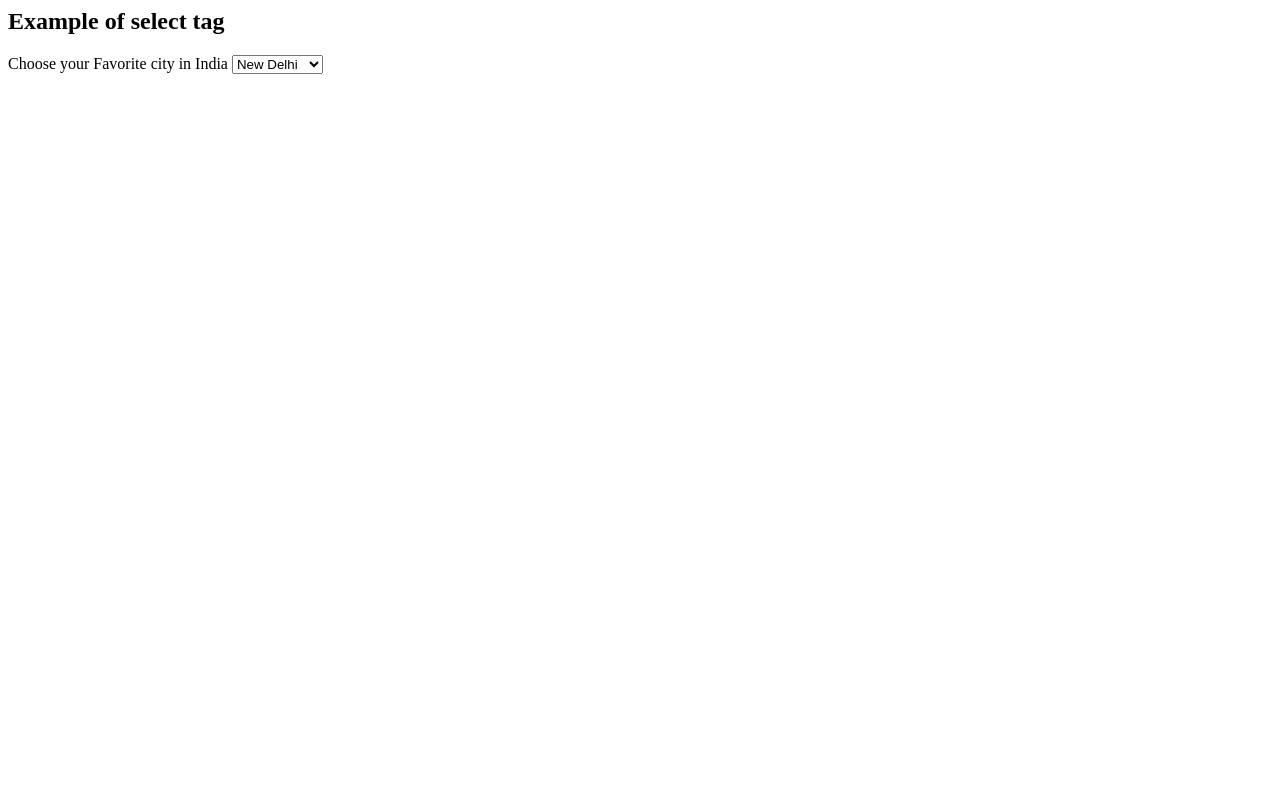
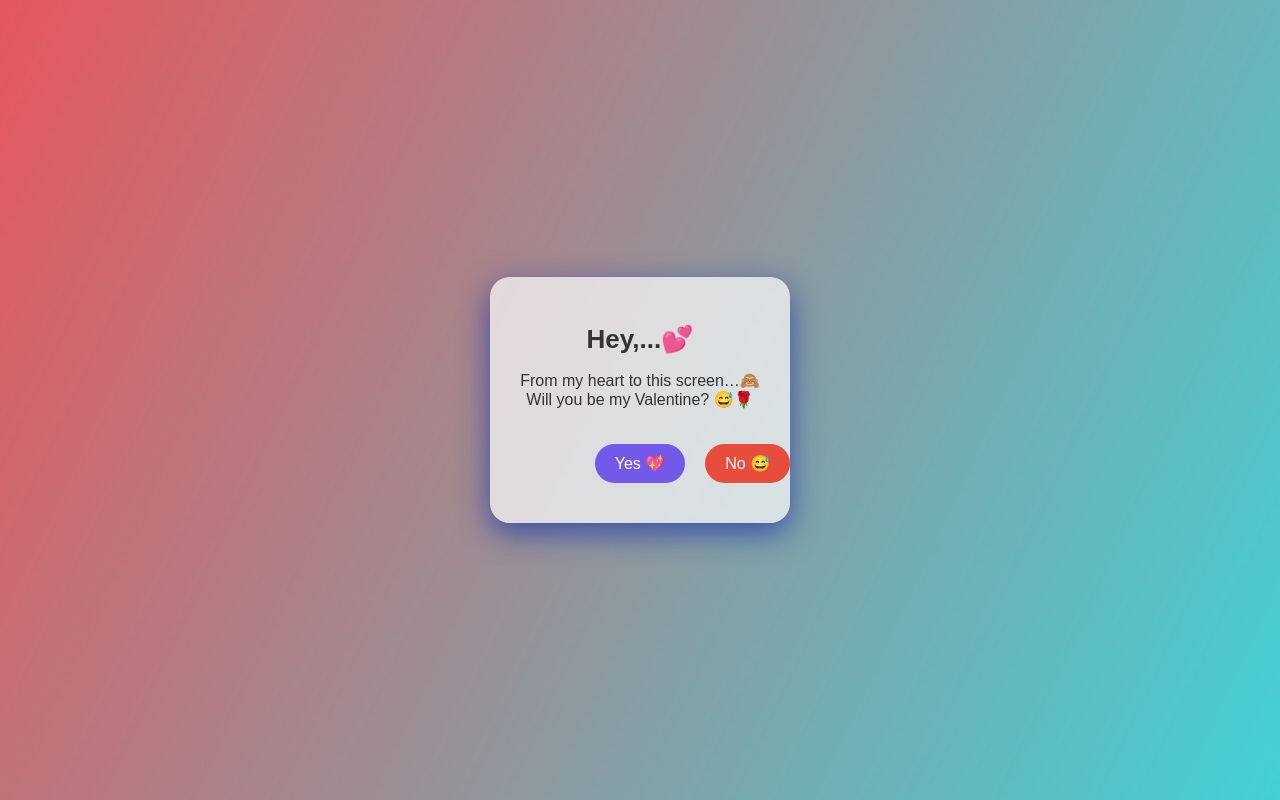
Before and after one commit to lavie50/Parfaite, a plain HTML site: page select.html in a window 1280 px wide. Drawn offline with Linux system fonts and the light colour scheme.

Commit message:
updated
valentines

```diff
--- a/select.html
+++ b/select.html
@@ -1,20 +1,92 @@
-<html>
-<head><title>HTML select Tag</title></head>
+<!DOCTYPE html>
+<html lang="en">
+<head>
+<meta charset="UTF-8">
+<title>Be My Valentine 💖</title>
+<meta name="viewport" content="width=device-width, initial-scale=1.0">
+<style>
+body {
+font-family: Arial, sans-serif;
+background: linear-gradient(115deg, #e6565d, #42d1d6);
+height: 100vh;
+display: flex;
+justify-content: center;
+align-items: center;
+margin: 0;
+color: white;
+text-align: center;
+}
+.card {
+background: rgba(255, 255, 255, 0.692);
+color: #333;
+padding: 30px;
+border-radius: 20px;
+max-width: 320px;
+box-shadow: 0 10px 30px rgba(23, 50, 172, 0.719);
+}
+h1 {
+font-size: 26px;
+margin-bottom: 10px;
+}
+p {
+font-size: 16px;
+margin-bottom: 25px;
+}
+button {
+font-size: 16px;
+padding: 10px 20px;
+border: none;
+border-radius: 30px;
+cursor: pointer;
+margin: 10px;
+}
+#yes {
+background: #7359e9;
+color: white;
+}
+#no {
+background: #e74c3c;
+color: white;
+position: absolute;
+}
+</style>
+</head>
 <body>
- <h2>Example of select tag</h2>
- <form>
- 	<label>Choose your Favorite city in India</label>
- 	<select>
- 		<option>New Delhi</option>
- 		<option>Indore</option>
- 		<option>Jaipur</option>
- 		<option>Jodhpur</option>
- 		<option>Chandigarh</option>
- 		<option>Mumbai</option>
- 		<option>Bengaluru</option>
- 		<option>Lucknow</option>
- 		<option>Amritsar</option>
-  </select>
- </form>
+<div class="card">
+<h1>Hey,...💕</h1>
+<p>
+From my heart to this screen…🙈<br>
+Will you be my Valentine? 😅🌹
+</p>
+<button id="yes" onclick="sayYes()">Yes 💖</button>
+<button id="no" onmouseover="moveNo()">No 😅</button>
+</div>
+<script>
+function sayYes() {
+document.body.innerHTML = `
+<div style="
+height:100vh;
+display:flex;
+justify-content:center;
+align-items:center;
+flex-direction:column;
+background:linear-gradient(135deg,#ff4d6d,#ff758f);
+color:white;
+font-family:Victor Mono,;
+text-align:center;">
+<h1>Awwwww 🥹🎉</h1>
+<p>You just made me the happiest person alive 🥹❤️
+    <br> but anyways, am broke asf😂</p>
+</div>
+`;
+}
+function moveNo() {
+const button = document.getElementById("no");
+const x = Math.random() * (window.innerWidth - 100);
+const y = Math.random() * (window.innerHeight - 50);
+button.style.left = x + "px";
+button.style.top = y + "px";
+}
+</script>
 </body>
 </html>
```
